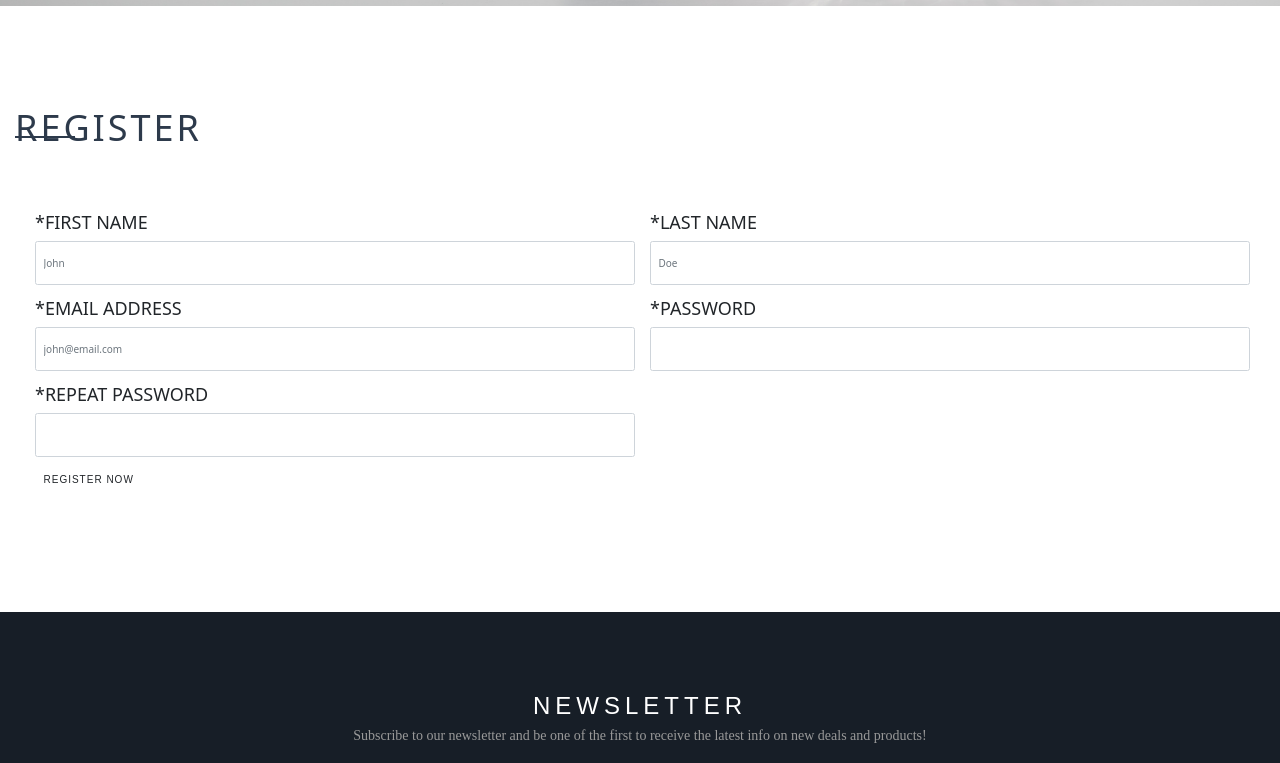
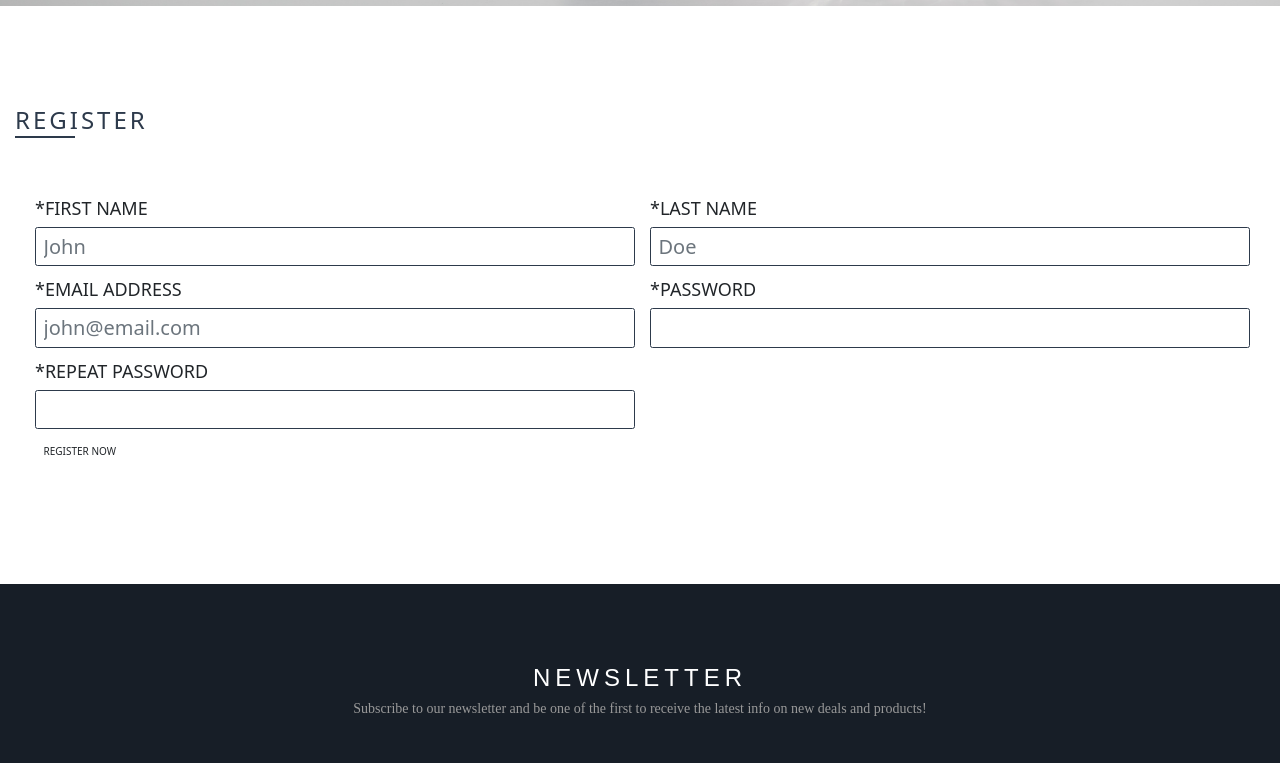
Before and after one commit to YagneshP/riipen_project, a Next.js app: page /register in a window 1280 px wide. Shown: the part 569-1332 px from the top of the page. Built offline with nearby package versions, Linux system fonts and the light colour scheme; no server answers.

Commit message:
style the input fields for form

```diff
--- a/pages/register.js
+++ b/pages/register.js
@@ -2,7 +2,6 @@ import { useContext, useState } from "react";
 import { AuthContext } from "../context/Auth";
 import { getAuth, connectAuthEmulator } from "firebase/auth";
 import { useRouter } from "next/router";
-import styles from "../styles/register.module.css";
 
 export default function Register() {
   const [firstName, setFirstName] = useState("");
@@ -50,6 +49,7 @@ export default function Register() {
                   placeholder='John'
                   onChange={(e) => setFirstName(e.target.value)}
                   required
+                  style={{ borderColor: "#2D3A4b" }}
                 />
               </li>
 
--- a/styles/register.module.css
+++ /dev/null
@@ -1,20 +0,0 @@
-/* .Form_list {
-  display: flex;
-  flex-direction: column;
-  margin-bottom: 20px;
-  font-size: 12px;
-} */
-
-.Container {
-  margin: 0 auto;
-  padding: 0 15px;
-  width: 100%;
-}
-
-/* .SocialLink {
-  width: 100%;
-  border: 1px solid #2d3a4b;
-  padding: 15px 0;
-  text-align: center;
-  margin-bottom: 20px;
-} */
--- a/styles/register/register.scss
+++ b/styles/register/register.scss
@@ -6,66 +6,54 @@
     margin-bottom: 60px;
     margin-top: 0px;
     color: $dark-text;
-    font-size: 20px;
+    font-size: 1.8rem;
     letter-spacing: 3px;
+    &:before {
+      width: 60px;
+      height: 2px;
+      background: $dark-text;
+      border: none;
+      content: "";
+      display: inline-block;
+      position: absolute;
+      margin-top: 30px;
+    }
     @media (min-width: $mobile-breakpoint) {
-      font-size: $l-size;
+      font-size: $m-size;
     }
   }
-  .form-label {
-    font-size: $s-size;
-    @media (min-width: $mobile-breakpoint) {
-      font-size: 1.8rem;
+  form {
+    input {
+      font-size: 20px;
+      border-color: $dark-text;
+    }
+
+    .form-label {
+      font-size: $s-size;
+      @media (min-width: $mobile-breakpoint) {
+        font-size: 1.8rem;
+      }
     }
   }
-}
-
-input {
-  border: 1px solid #2d3a4b;
-  height: 44px;
-  width: 100%;
-  text-align: left;
-  padding: 0 10px;
-  font-size: $m-size;
-  margin-top: 10px;
-}
-
-h6 {
-  color: #2d3a4b;
-  font-size: 20px;
-  letter-spacing: 3px;
-}
-h6::before {
-  width: 60px;
-  height: 2px;
-  background: #2d3a4b;
-  border: none;
-  content: "";
-  display: inline-block;
-  position: absolute;
-  margin-top: 30px;
-}
-ul {
-  list-style: none;
 }
 section {
   padding-top: 100px;
   padding-bottom: 100px;
 }
 
-.btn {
-  border: none;
-  color: #fff;
-  display: inline-block;
-  padding: 5px 50px;
-  text-transform: uppercase;
-  font-weight: bold;
-  font-size: 18px;
-  border-radius: 0px;
-  font-family: "Montserrat", sans-serif;
-  line-height: 46px;
-  background: #2d3a4b;
-  letter-spacing: 1px;
-  /* position: relative;
-	z-index: 1; */
-}
+// .btn {
+//   border: none;
+//   color: #fff;
+//   display: inline-block;
+//   padding: 5px 50px;
+//   text-transform: uppercase;
+//   font-weight: bold;
+//   font-size: 18px;
+//   border-radius: 0px;
+//   font-family: "Montserrat", sans-serif;
+//   line-height: 46px;
+//   background: #2d3a4b;
+//   letter-spacing: 1px;
+//   /* position: relative;
+// 	z-index: 1; */
+// }
```
